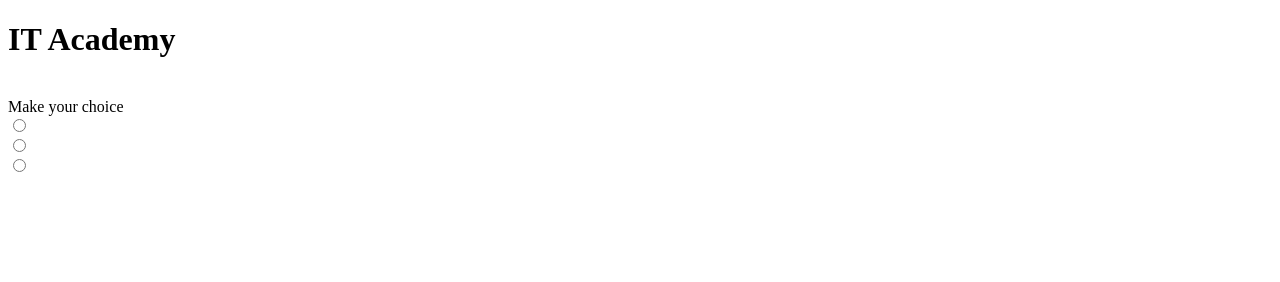
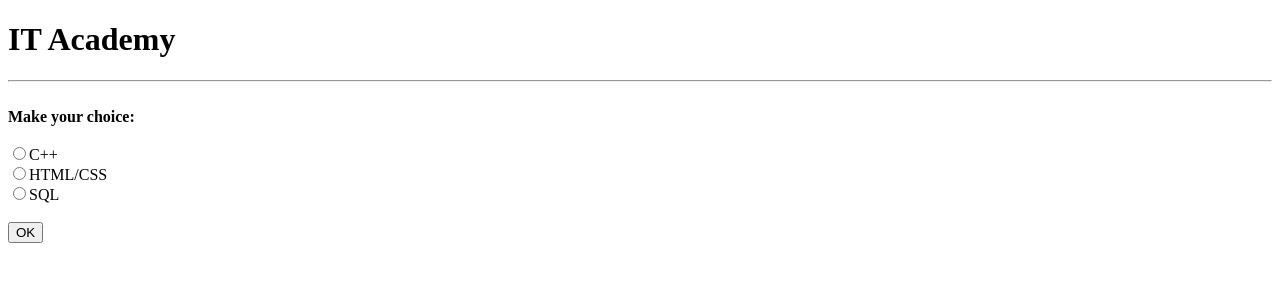
Before and after one commit to DanyloLipar/Course, a plain HTML site: page index.html in a window 1280 px wide. Drawn offline with Linux system fonts and the light colour scheme.

Commit message:
Update index.html

```diff
--- a/index.html
+++ b/index.html
@@ -5,13 +5,18 @@
   </head>
   <body>
     <h1>IT Academy</h1>
-    <br>
-    <label id="select">Make your choice</label>
-    <br>
-    <input type="radio" name="C++" value="select">
-    <br>
-    <input type="radio" name="HTML/CSS" value="select">
-    <br>
-    <input type="radio" name="SQL" value="select">
+      <hr>
+      <br>
+    <label id="select"><strong>Make your choice:</strong></label>
+      <br>
+      <br>
+    <input type="radio" name="select" value="select">C++</input>
+      <br>
+    <input type="radio" name="select" value="select">HTML/CSS</input>
+      <br>
+    <input type="radio" name="select" value="select">SQL</input>
+      <br>
+      <br>
+    <input type="submit" value="OK">
   </body>
 </html>
```
